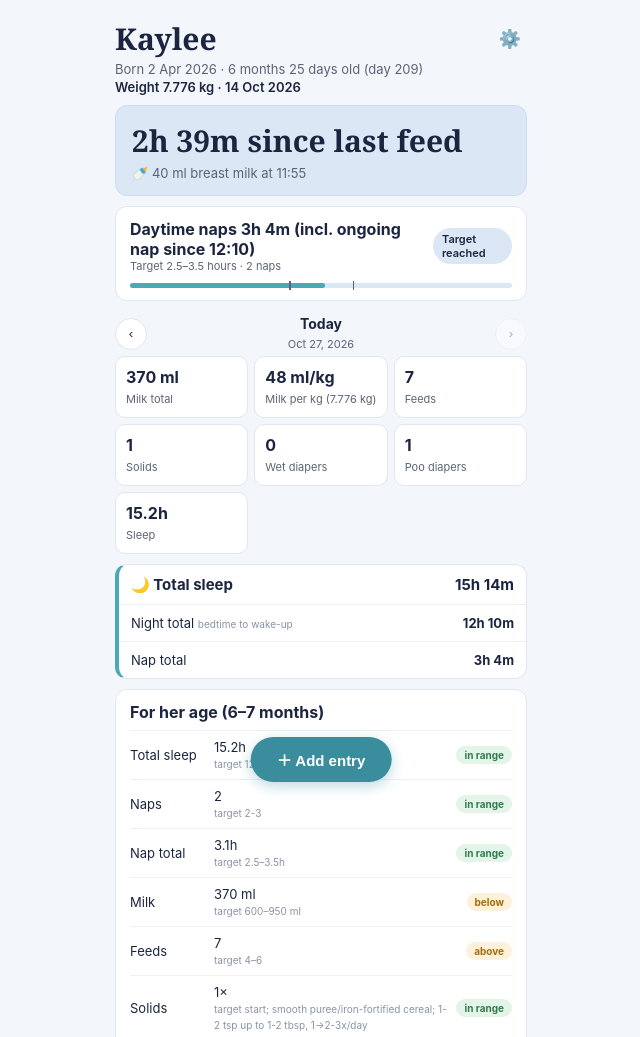
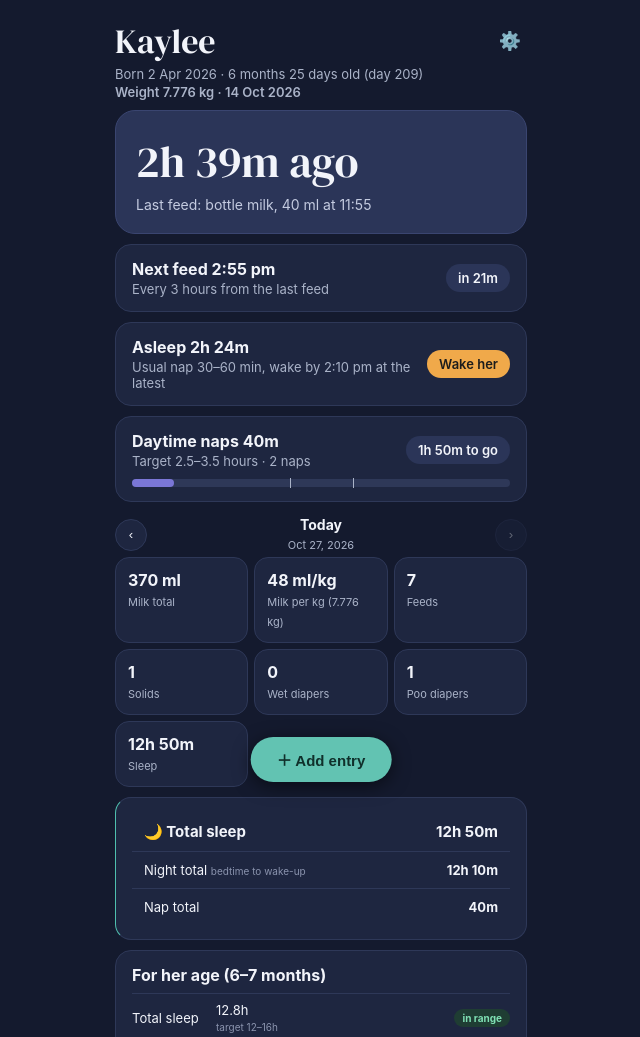
Before and after one commit to Teck4914/kaylee-daily-log, a plain HTML site: page index.html in a window 1280 px wide. Shown: the top 1037 px of the page, without its empty margins (319-959 px from the left). Drawn offline with Linux system fonts and the light colour scheme.

Commit message:
Dark redesign: last-feed hero, next feed, asleep/wake-her card, naps count completed only, Xh Ym

```diff
--- a/index.html
+++ b/index.html
@@ -44,10 +44,27 @@ h3{font-size:14px;color:#1c2540;margin:26px 0 8px}
 .acts{display:flex;gap:8px;margin-top:14px}.acts button{flex:1;padding:10px;border-radius:8px;border:1px solid #d6dce7;background:#fff;cursor:pointer}.acts .p{background:#3a8d9c;color:#fff;border:0}
 .hot{color:#c0392b;font-weight:700}.hotT{background:#fdecea!important}.hotT b{color:#c0392b}.ind{font-size:10px;font-weight:700;border-radius:999px;padding:3px 8px;white-space:nowrap}.ind.ok{background:#e3f4e8;color:#2e7d4f}.ind.amb{background:#fdf1dc;color:#a46a0b}.ind.na{background:#eef1f6;color:#8a93a6}
 .tg{display:flex;gap:8px;align-items:center;font-size:13px;border-top:1px solid #edf0f5;margin-top:8px;padding-top:8px}.tg>.dk{width:76px}.tg>span:nth-child(2){flex:1;color:#1c2540}
-.bandA{position:absolute;left:0;right:0;background:#4aa8b833;border-top:1px dashed #4aa8b8;border-bottom:1px dashed #4aa8b8;pointer-events:none}</style></head><body><div class="wrap">
+.bandA{position:absolute;left:0;right:0;background:#4aa8b833;border-top:1px dashed #4aa8b8;border-bottom:1px dashed #4aa8b8;pointer-events:none}
+body{background:#141a2e;color:#aab3c8;font-family:-apple-system,"Segoe UI",Roboto,Helvetica,Arial,sans-serif}
+h1,.serif{font-family:"DM Serif Display",Georgia,"Times New Roman",serif;color:#f2f4fa}h1{font-size:34px;font-weight:400}
+b,.dk,.ent .d,.tg>span:nth-child(2),.days b,.tile b{color:#f2f4fa}.sub{color:#aab3c8}
+.card,.tile,.quick button,.days button,.tools button,.tools label{background:#1e2640;border:1px solid #2e3858;color:#f2f4fa}
+.card{border-radius:16px;padding:14px 16px}.tile{border-radius:14px;padding:12px}.tile span{color:#aab3c8}
+.feed{background:#2b3558;border-color:#3a4570;border-radius:20px;padding:20px}.feed .big{font-size:44px;font-weight:400;color:#f2f4fa}.feed .m{font-size:14px;color:#c4cbe0}
+.pill{background:#2b3558;color:#f2f4fa;padding:6px 12px;font-size:13px}.pill.warn{background:#f0a94a;color:#1c1c1c}
+.bar{height:8px;background:#2e3858;border-radius:4px}.bar i{background:#7a76d6;border-radius:4px}.tick{background:#aab3c8;top:-1px;height:10px}
+.ent+.ent,.sleep>div,.tg{border-color:#2e3858}.sleep{border-left-color:#4fbfae}.note{color:#8a93ad}
+.fab{background:#62c3b2;color:#10302b;box-shadow:0 4px 18px #0008}
+.sheet{background:#1e2640;color:#f2f4fa}.sheet input,.sheet select,.seg button,.acts button{background:#141a2e;color:#f2f4fa;border-color:#3a4570}.seg button.on{background:#2b3558;border-color:#62c3b2}.acts .p{background:#62c3b2;color:#10302b}
+.hotT{background:#4a2430!important}.hot,.hotT b{color:#ff8a80}.ind.ok{background:#1f3d33;color:#7fe0b4}.ind.amb{background:#47381c;color:#f0c070}.ind.na{background:#2b3558;color:#aab3c8}
+.chart i{background:#7a76d6}.chart s,.chart div{color:#c4cbe0}h3{color:#f2f4fa}.gear{color:#aab3c8}
+.pill{white-space:nowrap}#napT{font-size:13px!important;color:#aab3c8;margin-top:2px}.ncard .t2{font-size:13px;color:#aab3c8;margin-top:2px}.ncard b{font-size:16px}
+</style><link href="https://fonts.googleapis.com/css2?family=DM+Serif+Display&display=swap" rel="stylesheet"></head><body><div class="wrap">
 <h1><span id="name"></span><button class="gear" id="gear" title="Settings">⚙️</button></h1>
 <div class="sub" id="born"></div><div class="sub dk" id="wt" style="font-weight:600"></div>
 <div class="card feed"><p class="big serif" id="since"></p><div class="m" id="sinceM"></div></div>
+<div class="card ncard" id="nextC"><div class="row"><div><b id="nextT"></b><div class="t2">Every 3 hours from the last feed</div></div><span class="pill" id="nextP"></span></div></div>
+<div class="card ncard" id="asleepC" style="display:none"><div class="row" style="gap:10px"><div><b id="asleepT"></b><div class="t2" id="asleepM"></div></div><span class="pill" id="asleepP"></span></div></div>
 <div class="card"><div class="row"><div><b>Daytime naps <span id="napMin"></span></b><div style="font-size:11px" id="napT"></div></div><span class="pill" id="napPill"></span></div>
 <div class="bar"><i id="napBar"></i><span class="tick" id="napTickLo" style="left:58.33%"></span><span class="tick" id="napTickHi" style="left:75%"></span></div></div>
 <div class="days"><button id="prev">‹</button><div><b id="dayL"></b><small id="dayD"></small></div><button id="next">›</button></div>
@@ -73,7 +90,7 @@ const NORMS={"_meta":{"disclaimer":"Typical ranges for healthy term infants; wid
 let settings=Object.assign({name:"Kaylee",birth:"2026-04-02"},JSON.parse(localStorage.getItem(SKEY)||"{}"));
 const save=()=>localStorage.setItem(KEY,JSON.stringify(entries));const DKEY=KEY+".deleted",delIds=new Set(JSON.parse(localStorage.getItem(DKEY)||"[]")),markDel=id=>{delIds.add(id);localStorage.setItem(DKEY,JSON.stringify([...delIds]))};
 const sgDate=t=>new Date(t+OFF).toISOString().slice(0,10);
-const sgTime=t=>new Date(t+OFF).toISOString().slice(11,16);
+const sgTime=t=>new Date(t+OFF).toISOString().slice(11,16);const sgT12=t=>{const d=new Date(t+OFF),h=d.getUTCHours(),m=d.getUTCMinutes();return`${h%12||12}:${String(m).padStart(2,"0")} ${h<12?"am":"pm"}`};const sgAgeM=t=>(t-Date.parse((settings.birth||"2026-04-02")+"T00:00:00+08:00"))/(30.44*864e5);
 const sgHour=t=>new Date(t+OFF).getUTCHours();
 const dayStart=d=>Date.parse(d+"T00:00:00+08:00");
 const addDays=(d,n)=>sgDate(dayStart(d)+n*864e5);
@@ -99,7 +116,7 @@ function desc(e){switch(e.type){
 const esc=s=>String(s).replace(/[&<>"]/g,c=>({"&":"&amp;","<":"&lt;",">":"&gt;",'"':"&quot;"})[c]);
 function stats(day){const d=entries.filter(e=>sgDate(e.time)===day),now=Date.now();
  const naps=d.filter(e=>e.type==="sleep"&&e.sleep!=="night");
- const napMs=naps.reduce((a,e)=>a+(e.end?e.end-e.time:isLive(e)?now-e.time:0),0);
+ const napMs=naps.reduce((a,e)=>a+(e.end?e.end-e.time:0),0);
  // night total: night sleep that ended (woke) on this day
  const night=entries.find(e=>e.type==="sleep"&&e.sleep==="night"&&e.end&&sgDate(e.end)===day);
  const nightMs=night?night.end-night.time:null;
@@ -134,12 +151,18 @@ function render(){const now=Date.now(),today=sgDate(now),s=stats(viewDay);
  $("born").textContent=`Born ${fmtD(settings.birth)} · ${age()}`;
  const w=latestWeight(today);$("wt").textContent=w?`Weight ${(+w.kg).toFixed(3)} kg · ${fmtD(sgDate(w.time))}`:"";
  const f=entries.filter(isFeed).filter(e=>e.time<=now).sort((a,b)=>b.time-a.time)[0];
- $("since").textContent=f?`${hm(now-f.time)} since last feed`:"No feed yet";
- $("sinceM").innerHTML=f?`${desc(f)} at ${sgTime(f.time)}${sgDate(f.time)!==today?" · "+fmtD(sgDate(f.time)):""}`:"Log a feed to start the timer.";
+ $("since").textContent=f?`${hm(now-f.time)} ago`:"No feed yet";
+ $("sinceM").innerHTML=f?`Last feed: ${f.type==="bottle"?`bottle ${f.milk==="formula"?"formula":"milk"}${f.ml!=null&&f.ml!==""?`, ${f.ml} ml`:""}`:f.type==="solids"?`solids${f.food?", "+esc(f.food):""}`:"breastfeed"} at ${sgTime(f.time)}${sgDate(f.time)!==today?" · "+fmtD(sgDate(f.time)):""}`:"Log a feed to start the timer.";
  const bdN=bandFor(viewDay),nt=(bdN&&bdN.nap_total_h)||[4,6],loH=nt[0],hiH=nt[1];
  const nm=Math.round(s.napMs/M),lo=Math.round(loH*60),hi=Math.round(hiH*60),barMaxH=Math.max(6,hiH);
  const fh=h=>Number.isInteger(h)?String(h):String(h);
- const lvN=s.list.find(e=>e.type==="sleep"&&e.sleep!=="night"&&!e.end&&isLive(e));$("napMin").textContent=hm(nm*M)+(lvN?` (incl. ongoing nap since ${sgTime(lvN.time)})`:"");
+ const lvN=s.list.find(e=>e.type==="sleep"&&e.sleep!=="night"&&!e.end&&isLive(e));$("napMin").textContent=hm(nm*M);
+ if(f){const nx=f.time+3*H,dm=Math.round((nx-now)/M);$("nextT").textContent=`Next feed ${sgT12(nx)}`;$("nextP").textContent=dm>=0?`in ${hm(dm*M)}`:`${hm(-dm*M)} overdue`;$("nextC").style.display=""}else $("nextC").style.display="none";
+ const lv=viewDay===today?entries.find(e=>e.type==="sleep"&&!e.end&&isLive(e)):null;
+ if(lv){const am=sgAgeM(lv.time),mx=am<4?2.5:am<9?2:1.75,by=lv.time+mx*H,ww=(bdN&&bdN.nap_total_h)?"":"";$("asleepC").style.display="";$("asleepT").textContent=`Asleep ${hm(now-lv.time)}`;
+  if(lv.sleep==="night"){$("asleepM").textContent=`Night sleep since ${sgTime(lv.time)}`;$("asleepP").textContent="Sleeping";$("asleepP").className="pill"}
+  else{$("asleepM").textContent=`Usual nap 30–60 min, wake by ${sgT12(by)} at the latest`;const late=now>by;$("asleepP").textContent=late?"Wake her":`${hm(by-now)} left`;$("asleepP").className="pill"+(late?" warn":"")}}
+ else $("asleepC").style.display="none";
  $("napT").textContent=`Target ${fh(loH)}–${fh(hiH)} hours · ${s.naps} nap${s.naps==1?"":"s"}`;
  $("napPill").textContent=nm>=lo?"Target reached":`${hm((lo-nm)*M)} to go`;
  $("napBar").style.width=Math.min(100,nm/(barMaxH*60)*100)+"%";
@@ -148,7 +171,7 @@ function render(){const now=Date.now(),today=sgDate(now),s=stats(viewDay);
  $("next").disabled=viewDay>=today;
  const sl=s.napMs+(s.nightMs||0);
  const wv=latestWeight(viewDay),mlkg=wv?Math.round(s.milk/wv.kg):null;
- $("tiles").innerHTML=[[s.milk+" ml","Milk total"],[mlkg!=null?mlkg+" ml/kg":"–",wv?`Milk per kg (${(+wv.kg).toFixed(3)} kg)`:"Log a weight"],[s.feeds,"Feeds"],[s.solids,"Solids"],[s.wet,"Wet diapers"],[s.poo,"Poo diapers"],[(Math.round(sl/H*10)/10)+"h","Sleep"]].concat(s.pump?[[s.pump+" ml","Pumped"]]:[]).concat(s.temp?[[s.temp.temp+"°C","Latest temp "+sgTime(s.temp.time),s.temp.temp>=37.5]]:[]).map(([v,l,hot])=>`<div class="tile${hot?" hotT":""}"><b>${v}</b><span>${l}</span></div>`).join("");
+ $("tiles").innerHTML=[[s.milk+" ml","Milk total"],[mlkg!=null?mlkg+" ml/kg":"–",wv?`Milk per kg (${(+wv.kg).toFixed(3)} kg)`:"Log a weight"],[s.feeds,"Feeds"],[s.solids,"Solids"],[s.wet,"Wet diapers"],[s.poo,"Poo diapers"],[hm(sl),"Sleep"]].concat(s.pump?[[s.pump+" ml","Pumped"]]:[]).concat(s.temp?[[s.temp.temp+"°C","Latest temp "+sgTime(s.temp.time),s.temp.temp>=37.5]]:[]).map(([v,l,hot])=>`<div class="tile${hot?" hotT":""}"><b>${v}</b><span>${l}</span></div>`).join("");
  $("sleepC").innerHTML=`<div class="row"><b>🌙 Total sleep</b><b>${hmin(sl)}${s.nightMs==null?"+":""}</b></div>
  <div class="row"><span class="dk">Night total ${s.nightMs==null?'<span class="note">bedtime or wake-up not logged</span>':'<span class="note">bedtime to wake-up</span>'}</span><b>${s.nightMs==null?"–":hmin(s.nightMs)}</b></div>
  <div class="row"><span class="dk">Nap total</span><b>${hmin(s.napMs)}</b></div>`;
```
